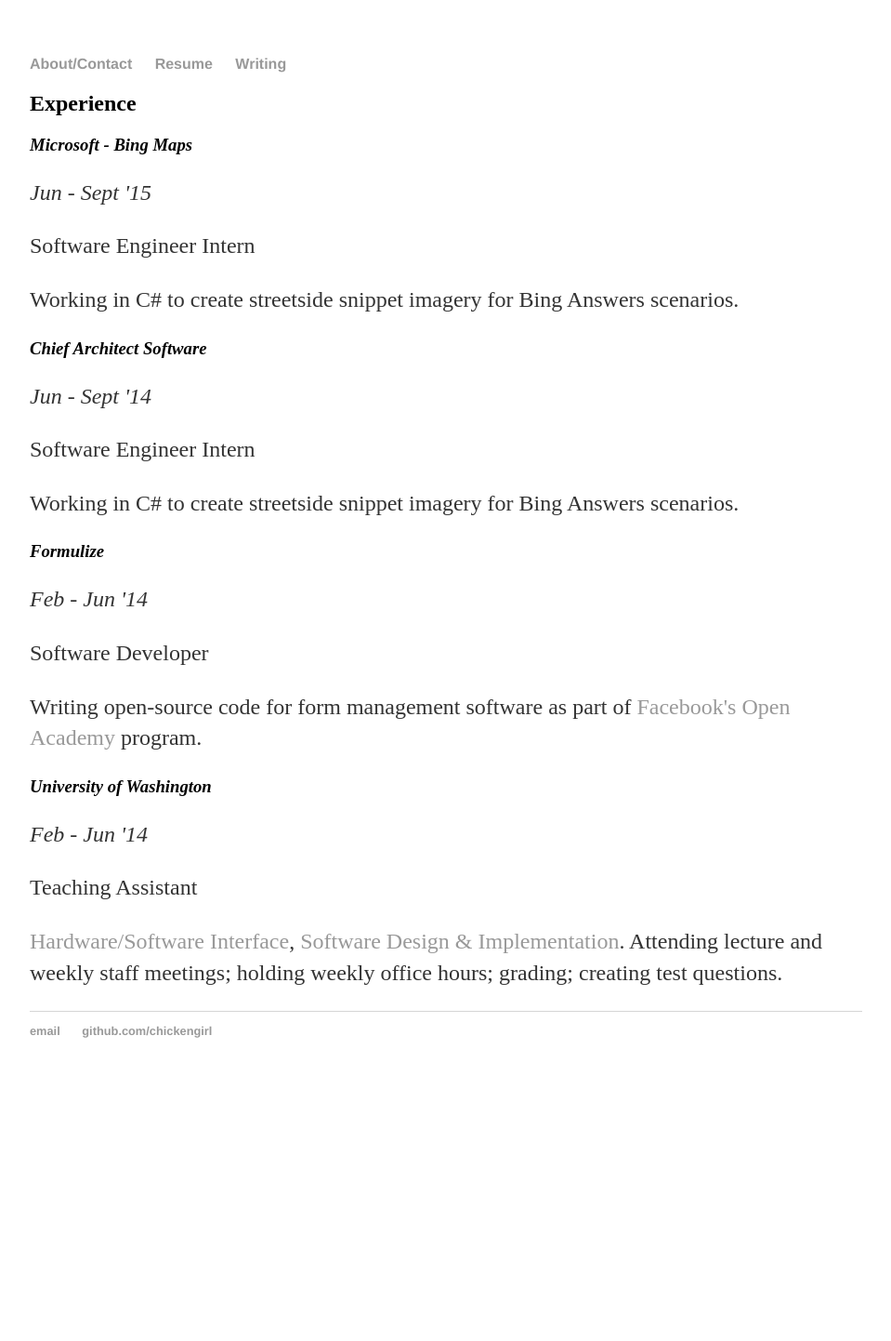
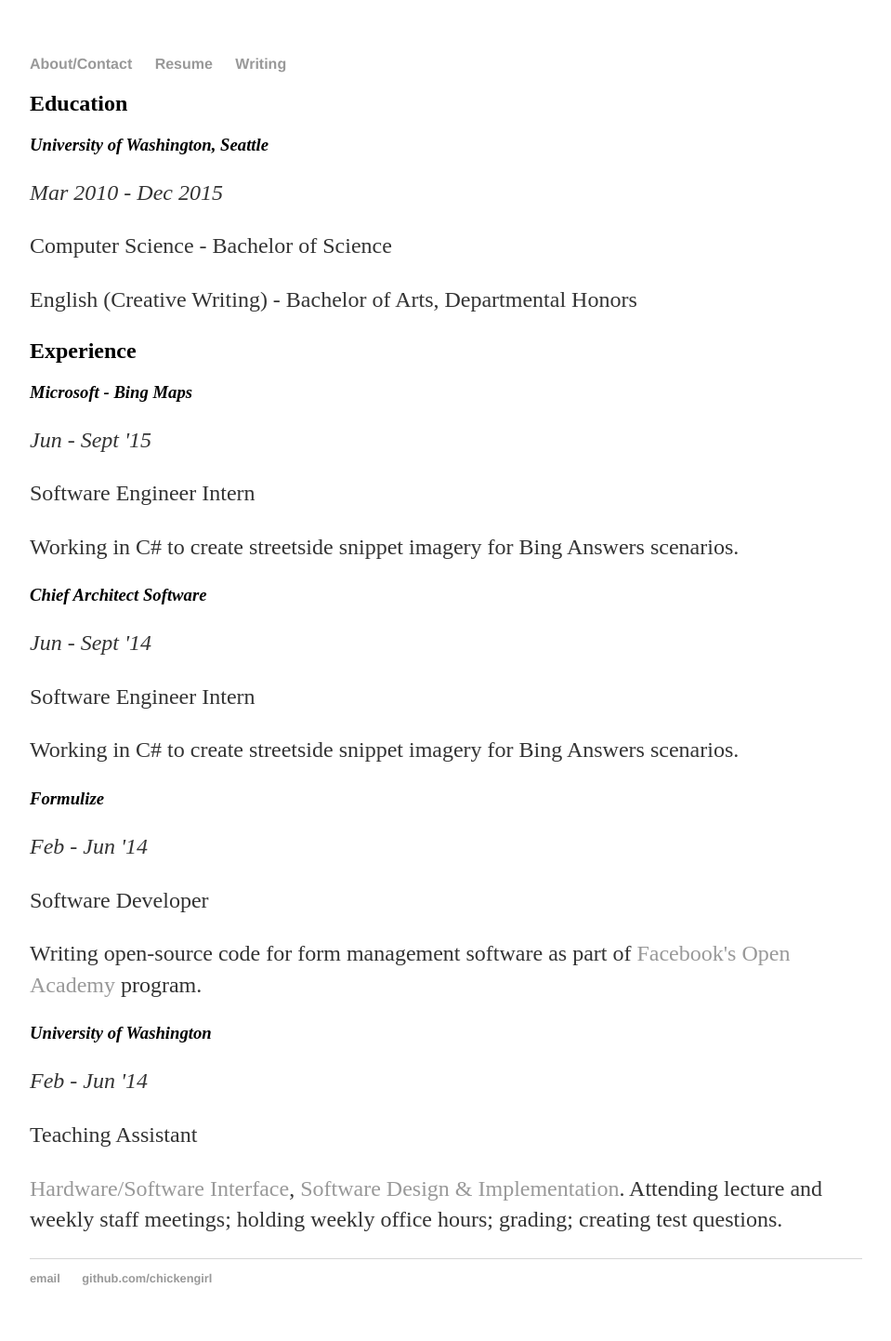
Before and after one commit to chickengirl/chickengirl.github.io, a Jekyll site: the page built from resume/index.html, in a window 1280 px wide. Shown: the whole page at 93% size, without its empty margins (160-1119 px from the left). Built offline with Jekyll 4.4.1, drawn with Linux system fonts in a browser that asks for light colours; before the commit the page ends 1176 px from its top, so only the background shows below that.

Commit message:
Update index.html

```diff
--- a/resume/index.html
+++ b/resume/index.html
@@ -4,7 +4,14 @@
 ---
 
 <div>
-  <div class="res_section">
+  <div>
+    <h2>Education</h2>
+    <h3><em>University of Washington, Seattle</em></h3>
+    <p><i>Mar 2010 - Dec 2015</i></p>
+    <p>Computer Science - Bachelor of Science</p>
+    <p>English (Creative Writing) - Bachelor of Arts, Departmental Honors</p>
+  </div>
+  <div>
     <div>
       <h2>Experience</h2>
 
```
